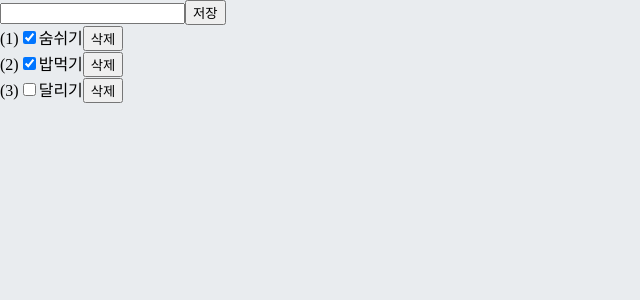
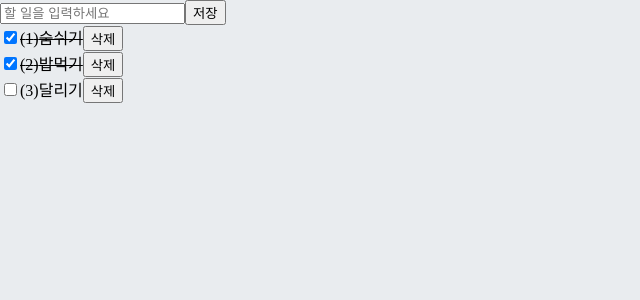
Before and after one commit to devpang20/reactByVlpt, a React (Create React App) app: page / in a window 1280 px wide. Shown: the top 300 px of the page, without its empty margins (0-640 px from the left). Built offline with nearby package versions, Linux system fonts and the light colour scheme.

Commit message:
refactor:refactoring code

```diff
--- a/src/components/TodoInsert.js
+++ b/src/components/TodoInsert.js
@@ -16,7 +16,11 @@ const TodoInsert = ({ onInsert }) => {
   return (
     <div>
       <form onSubmit={onSubmit}>
-        <input value={text} onChange={onChange} />
+        <input
+          placeholder="할 일을 입력하세요"
+          value={text}
+          onChange={onChange}
+        />
         <button type="submit">저장</button>
       </form>
     </div>
--- a/src/components/TodoListItem.js
+++ b/src/components/TodoListItem.js
@@ -4,10 +4,9 @@ const TodoListItem = ({ todo, onToggle, onDelete }) => {
   const { id, text, checked } = todo;
 
   return (
-    <div>
-      ({id})
-      <input type="checkbox" checked={checked} onChange={() => onToggle(id)} />
-      <span>{text}</span>
+    <div style={{ textDecoration: checked ? 'line-through' : 'none' }}>
+      <input type="checkbox" checked={checked} onChange={() => onToggle(id)} />(
+      {id})<span>{text}</span>
       <button onClick={() => onDelete(id)}>삭제</button>
     </div>
   );
```
